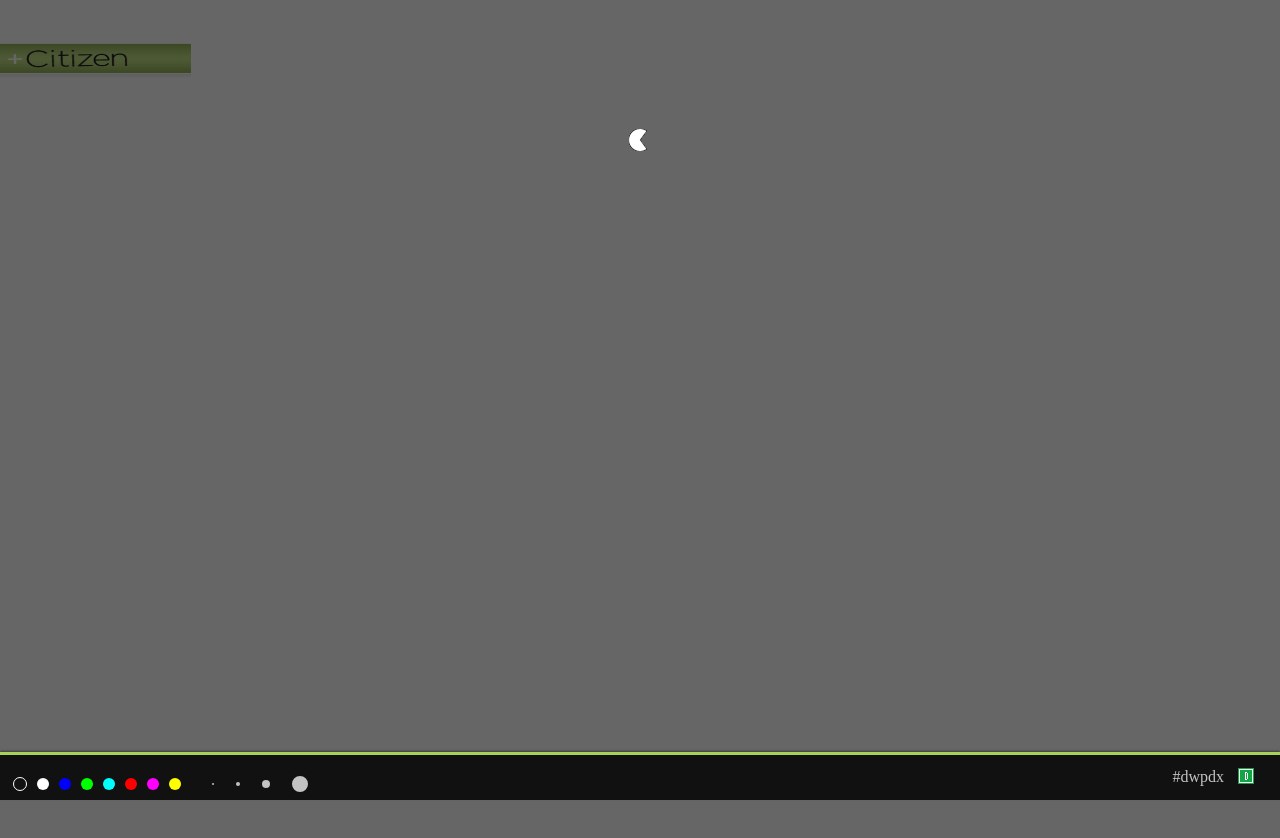
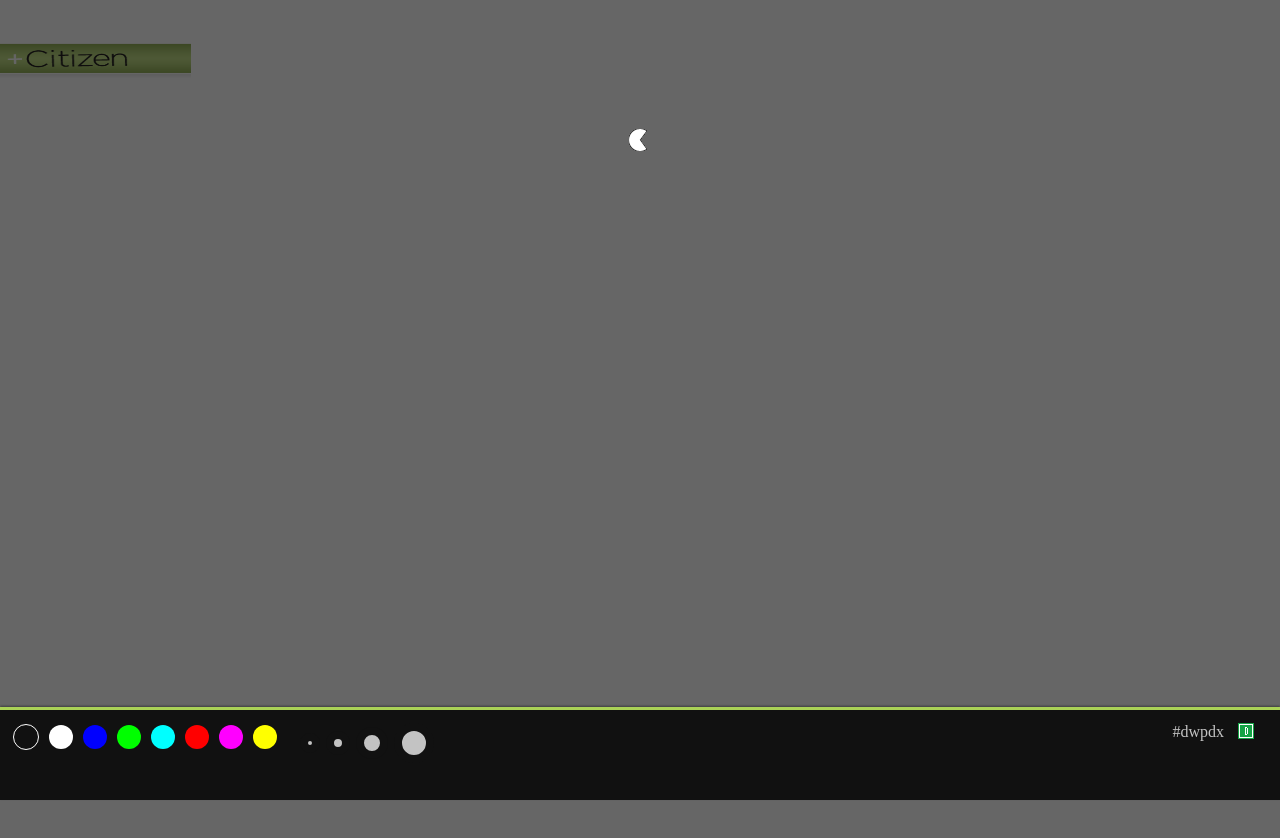
Before and after one commit to simonv3/node-js-canvas, a website: page public/index.html in a window 1280 px wide. Shown: the top 838 px of the page. Drawn offline with nearby package versions, Linux system fonts and the light colour scheme; no server answers.

Commit message:
enlarged footer

```diff
--- a/public/assets/css/styles.css
+++ b/public/assets/css/styles.css
@@ -93,7 +93,7 @@ footer{
   bottom: 0;
   border-top:3px solid #aad257;
   box-shadow: 0 -1px 2px rgba(0,0,0,0.4);
-  height: 45px;
+  height: 90px;
   left: 0;
   position: fixed;
   width: 100%;
@@ -121,10 +121,10 @@ footer ul{
 }
 
 footer ul li{
-  width:12px;
-  height:12px;
+  width:24px;
+  height:24px;
   display:inline-block;
-  border-radius:24px;
+  border-radius:48px;
   cursor:pointer;
   margin-right:6px;
 }
@@ -135,8 +135,6 @@ footer ul#sizes li{
   height:auto;
 }
 
-
-
 footer ul#sizes li span{
   background:#c3c3c3;
   border-radius:24px;
@@ -146,26 +144,24 @@ footer ul#sizes li span{
 }
 
 footer ul#sizes li span.size-1{
-  width:2px;
-  height:2px;
-}
-
-footer ul#sizes li span.size-2{
   width:4px;
   height:4px;
 }
 
-footer ul#sizes li span.size-4{
+footer ul#sizes li span.size-2{
   width:8px;
   height:8px;
 }
 
-footer ul#sizes li span.size-8{
+footer ul#sizes li span.size-4{
   width:16px;
   height:16px;
 }
 
-
+footer ul#sizes li span.size-8{
+  width:24px;
+  height:24px;
+}
 
 
 @media all and (max-width: 699px){
```
